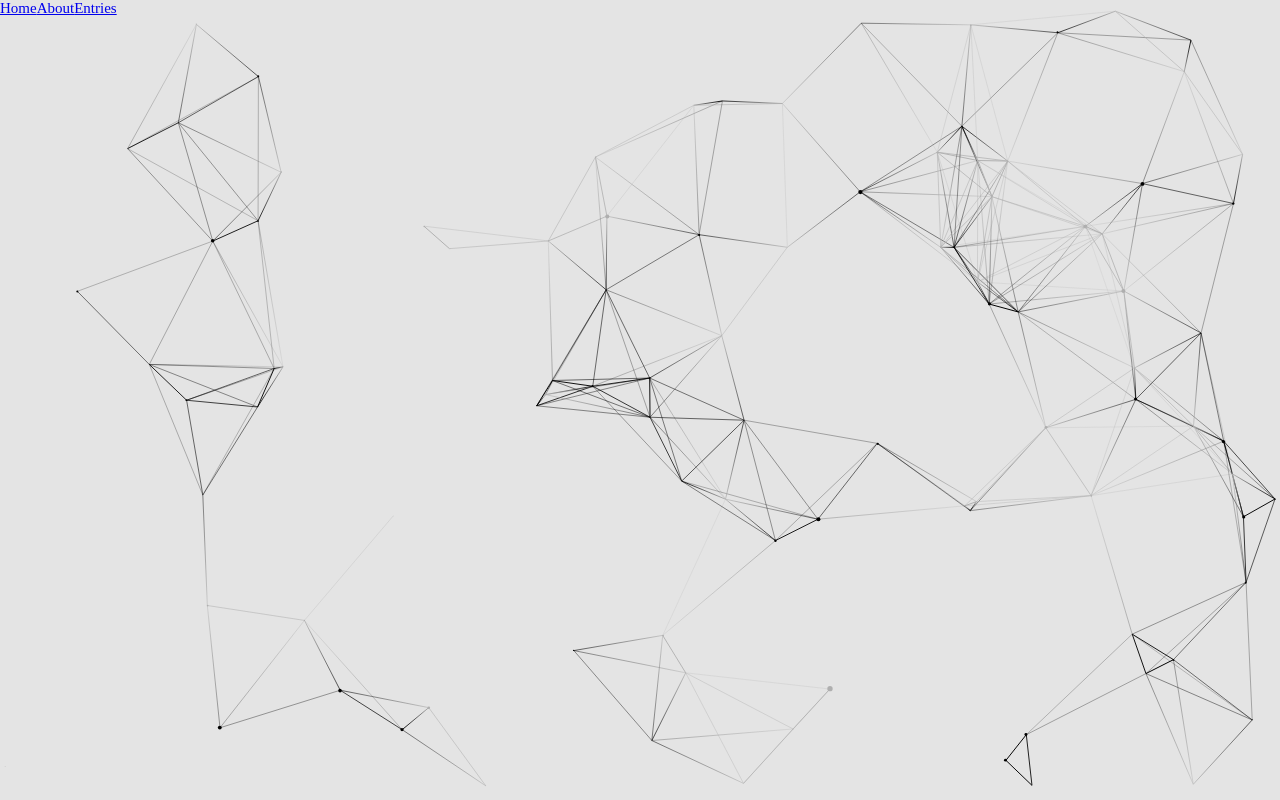
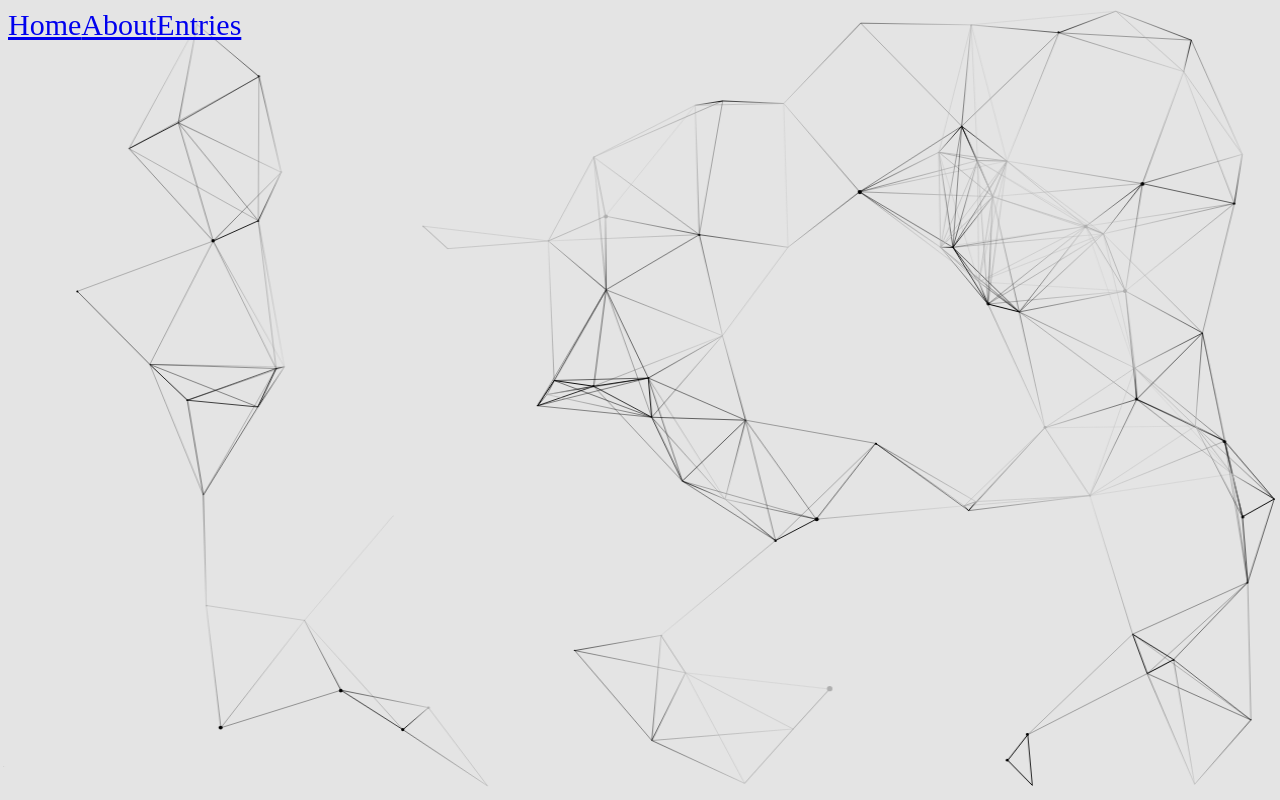
Before and after one commit to synthhh/synthhh.github.io, a plain HTML site: page index.html in a window 1280 px wide. Drawn offline with Linux system fonts and the light colour scheme.

Commit message:
Update style.css

```diff
--- a/css/style.css
+++ b/css/style.css
@@ -1,13 +1,12 @@
 html, body{
-    margin      : 0;
-    padding     : 0;
+
 }
 
 .header{
     max-width: 500px;
     display: flex;
     flex-direction: row;
-    font-size: 15px;
+    font-size: 30px;
 }
 
 .background{
```
